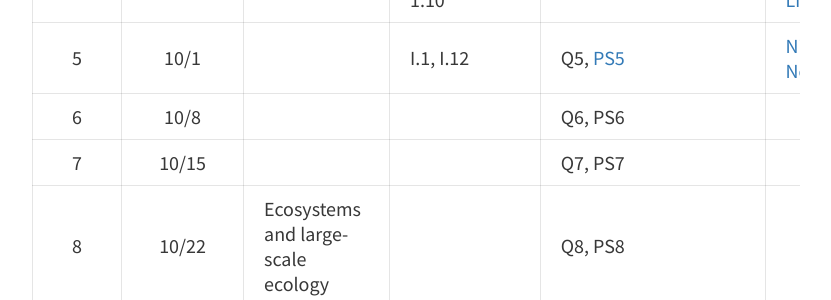
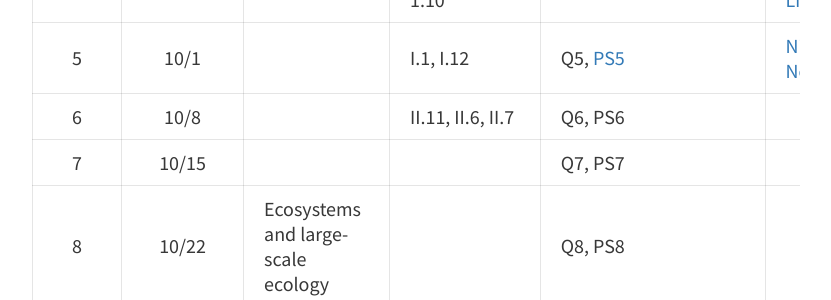
Before and after one commit to davan690/ColbyEcology.github.io, a Jekyll site: the page built from pages/lecture_schedule.md, in a window 1280 px wide and 900 px high, scrolled down 1169 px. Shown: the part 156-456 px from the top of the window, without its empty margins (224-1055 px from the left). Built offline with Jekyll 4.4.1, drawn with Linux system fonts in a browser that asks for light colours.

Commit message:
readings for week 6

```diff
--- a/pages/lecture_schedule.md
+++ b/pages/lecture_schedule.md
@@ -22,7 +22,7 @@ Week | Date  | Topics | Readings<sup>1</sup> | Assignments<sup>2</sup>| Lecture
 3    | 9/17  | How are populations regulated? | II.2.1–2, II.1.1 | Q3, [PS3](https://drive.google.com/open?id=1PS96alDguxZyyng1VROAtjlf0iHJcLLUD71WjZ7lJGw) | [DenIndLec](https://drive.google.com/open?id=1euJ4XCb0JZb1onAymp4mj86T0oBjNWjii61nKUfd8TA), [DensDepLec](https://docs.google.com/presentation/d/1yMfMcAM0dz99Pp5k2hrYJsCxlJhDlnG7mMuDzPZqY6c/edit?usp=sharing)|
 4    | 9/24  | | I.6, II.4, 11.2.3–4, 1.10 | Q4, [PS4](https://drive.google.com/open?id=18FEmE3Ek5vfct29Ff7oEKegKe-9HzKfMzr5HI3AO6iY), [PS4 Key](https://drive.google.com/open?id=15SnSSo-Q-yI0jX-GpOikhDuYhdxhMeD14gHbTd94mJQ) | [StructuredPopsLec](https://drive.google.com/open?id=1DFTmp7uNCuMgE-SZiw_qwPMljrH4PUB5RmzHahBOiXg), [Space&StochasLec](https://drive.google.com/open?id=1GQ9sF-JPjHKauyUfss2DlhpaqN8o3UftkYHj1odtJAE) [LifeHistLec](https://drive.google.com/open?id=1VV-d7dOwzD3IaDARPTRNJDP6VnBr9zgz4VtGSiR6tfU)|
 5    | 10/1  | | I.1, I.12| Q5, [PS5](https://drive.google.com/open?id=1ZCFc769NRIr2AcODB3YHdekwoE-Q_0txEZKVrmgc8XU) | [NichesLec](https://drive.google.com/open?id=1DAfFPTsyPavZTAiw43U4sHEomd3ATOgvCtgGFTrlbp8), [GeoDistLec](https://drive.google.com/open?id=1zHEiFQZ2x1nG1VCFrOQsrtt-FWWR9LBAQFAzQ3qXf8Q), [Neutralism&PhasePlanesLec](https://drive.google.com/open?id=1OJsvlYL__ou4zQ1jYIpQnIEXEX-PnUpk)|
-6    | 10/8  | | | Q6, PS6 | |
+6    | 10/8  | | II.11, II.6, II.7| Q6, PS6 | |
 7    | 10/15 | | | Q7, PS7 | |
 8    | 10/22 | Ecosystems and large-scale ecology | | Q8, PS8 | |
      | 10/22/23<sup>3</sup> | **Exam I** | | | |
```
